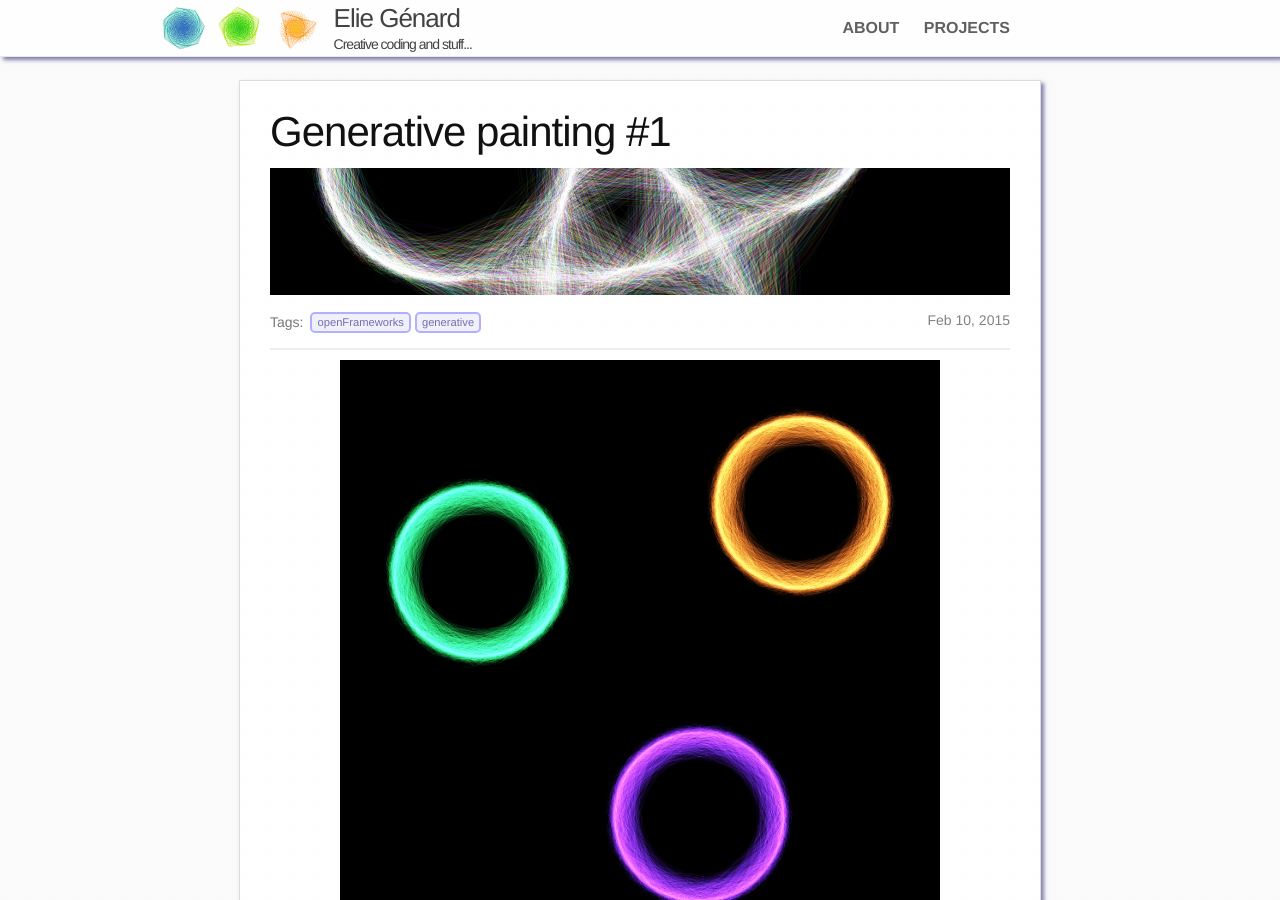
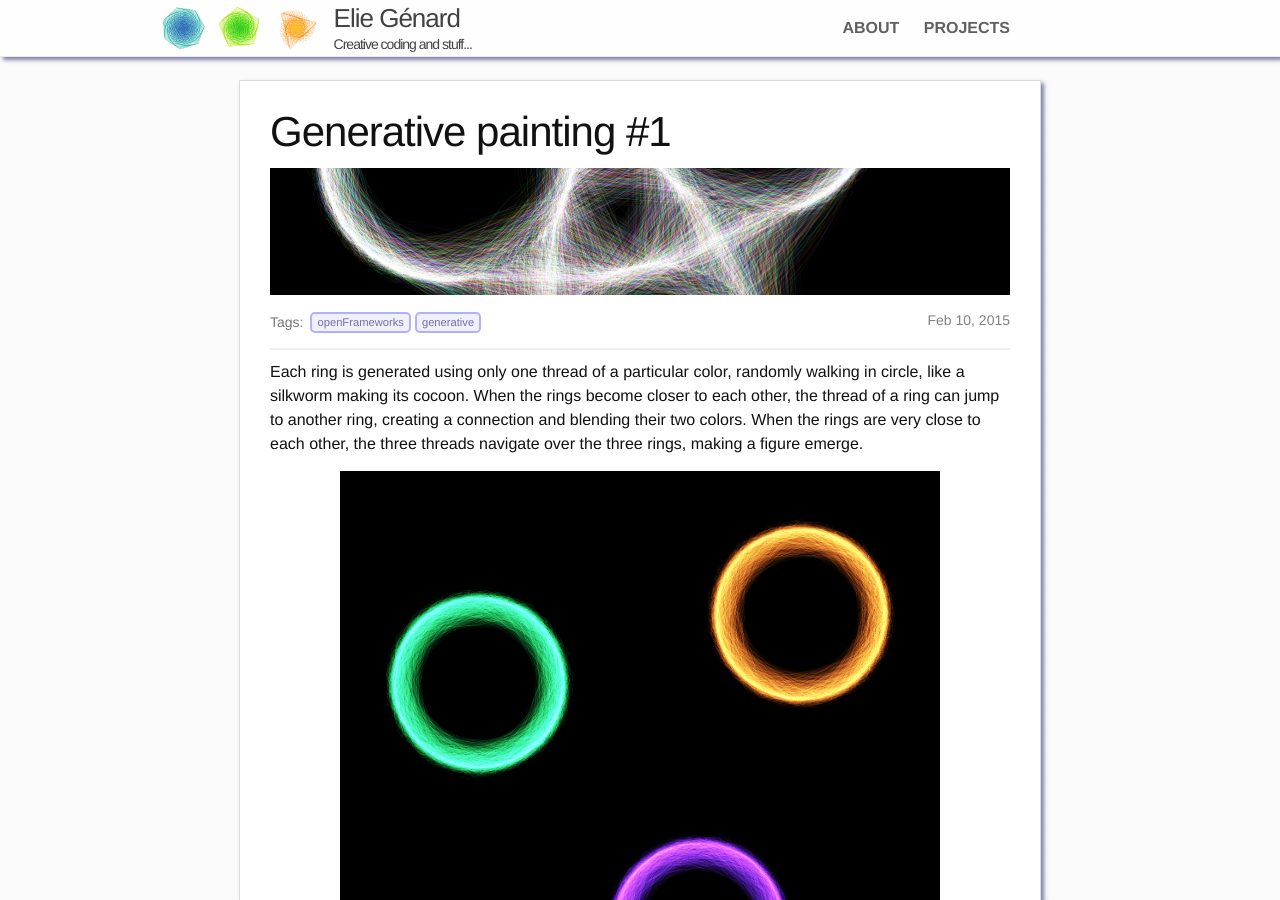
Before and after one commit to elaye/elaye.github.io-old, a Jekyll site: the page built from _posts/2015-02-10-generative_painting_1.markdown, in a window 1280 px wide and 900 px high. Built offline with Jekyll 4.4.1, drawn with Linux system fonts in a browser that asks for light colours; nearby versions of some CDN libraries.

Commit message:
Add text

```diff
--- a/_posts/2015-02-10-generative_painting_1.markdown
+++ b/_posts/2015-02-10-generative_painting_1.markdown
@@ -7,6 +7,8 @@ header-img: "generative_painting_1/header.png"
 tags: [openFrameworks, generative]
 lead: "Generative painting #1"
 ---
+
+Each ring is generated using only one thread of a particular color, randomly walking in circle, like a silkworm making its cocoon. When the rings become closer to each other, the thread of a ring can jump to another ring, creating a connection and blending their two colors. When the rings are very close to each other, the three threads navigate over the three rings, making a figure emerge.
 
 <div class="figure">
 	<a href="/img/posts/generative_painting_1/trinity_1.png" data-lightbox="generative_painting" alt="Generative painting 1">
--- a/_posts/2015-02-16-simplex_noise_experiment.markdown
+++ b/_posts/2015-02-16-simplex_noise_experiment.markdown
@@ -1,13 +1,15 @@
 ---
 layout: post
 title:  "Simplex noise experiment"
-date:   2015-02-11 21:33:00
+date:   2015-02-16 16:01:00
 categories: openframeworks
 header-img: "simplex_noise_experiment/header.png"
 tags: [openFrameworks, noise]
 lead: "Simplex noise experiment"
 ---
 
+This is a simple experiment made with openFrameworks where a simplex noise deforms concentric circles. Although the circles are only represented in 2D, the deformation makes them appear to be in 3D.
+
 <div class="figure">
-	<video poster="/img/posts/simplex_noise_experiment/poster.png" src="/img/posts/simplex_noise_experiment/simplex_noise_experiment.mp4" controls autoplay loop style="width:480px;height:480px;"></video>
+	<iframe src="//player.vimeo.com/video/119473938?portrait=0&title=0&badge=0&byline=0&autoplay=1&loop=1" width="480" height="480" frameborder="0" webkitallowfullscreen mozallowfullscreen allowfullscreen autoplay autoloop></iframe>
 </div>
```
